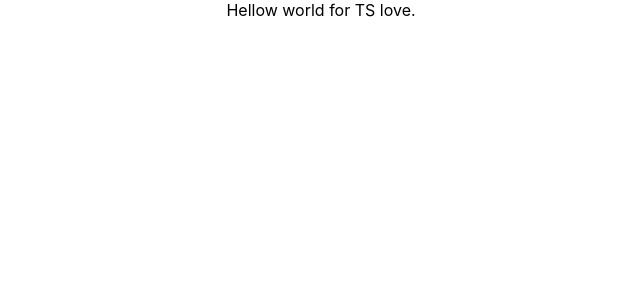
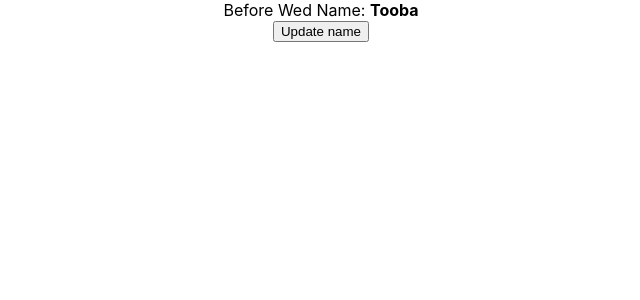
Before and after one commit to SheikhSahal/React-app-surge-deploy, a React (Create React App) app: page / in a window 1280 px wide. Shown: the top 300 px of the page, without its empty margins (319-959 px from the left). Built offline with nearby package versions, Linux system fonts and the light colour scheme.

Commit message:
update names

```diff
--- a/src/App.js
+++ b/src/App.js
@@ -1,12 +1,20 @@
-import React from 'react';
+import React, {useState} from 'react';
 import './App.css';
+import Wed from './wed/wed'
 
 function App() {
+  const [nam, setname] = useState({
+    name : 'Tooba',
+    behave: 'Before'
+  })
+
+
   return (
     <div className="App">
-        <div>
-          Hellow world for TS love.
-        </div>
+      <div>
+        <Wed names={nam.name} behavior={nam.behave}/>
+      </div>
+        <button onClick={()=> {setname({name: 'Sahal tooba', behave: 'After'})}}>Update name</button>
     </div>
   );
 }
--- /dev/null
+++ b/src/wed/wed.js
@@ -0,0 +1,11 @@
+import React from 'react'
+
+function wed(props) {
+    return (
+        <div>
+            {props.behavior} Wed Name: <b>{props.names}</b>
+        </div>
+    )
+}
+
+export default wed
```
Also changed, not shown: src/wed/wed.css (added).
